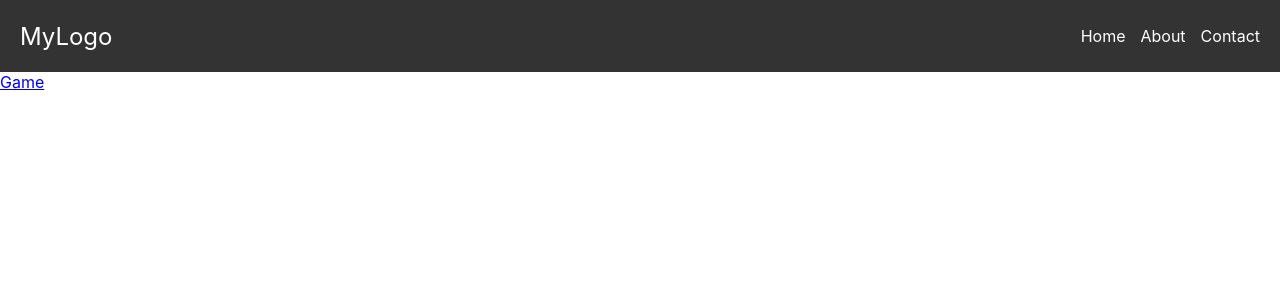
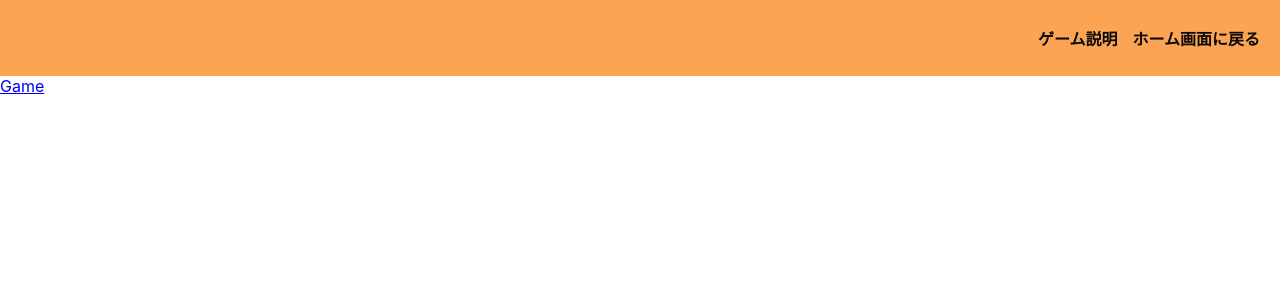
Before and after one commit to jack-app/Ideason2024_teamD, a React (Create React App) app in the folder front/: page / in a window 1280 px wide. Shown: the top 300 px of the page. Built offline with nearby package versions, Linux system fonts and the light colour scheme.

Commit message:
ヘッダーの実装

```diff
--- a/front/src/components/header.jsx
+++ b/front/src/components/header.jsx
@@ -6,14 +6,12 @@ import '../stylesheet/header.css'; // スタイルシートをインポート
 const Header = () => {
   return (
     <header className="header">
-      <div className="logo">
-        <Link to="/">MyLogo</Link>
-      </div>
+
       <nav>
         <ul>
-          <li><Link to="/">Home</Link></li>
-          <li><Link to="/about">About</Link></li>
-          <li><Link to="/contact">Contact</Link></li>
+          <li><Link to="/">ゲーム説明</Link></li>
+          <li><Link to="/about">ホーム画面に戻る</Link></li>
+
         </ul>
       </nav>
     </header>
--- a/front/src/stylesheet/header.css
+++ b/front/src/stylesheet/header.css
@@ -1,15 +1,16 @@
 /* Header.css */
 .header {
     display: flex;
-    justify-content: space-between;
+    justify-content: flex-end;
     align-items: center;
     padding: 10px 20px;
-    background-color: #333;
-    color: #fff;
+    background-color: #FBA454;
+    color: #0a0a0a;
+    font-weight: 700;
   }
 
   .logo a {
-    color: #fff;
+    color: #010101;
     text-decoration: none;
     font-size: 24px;
   }
@@ -25,7 +26,7 @@
   }
 
   nav ul li a {
-    color: #fff;
+    color: #0a0a0a;
     text-decoration: none;
   }
 
```
